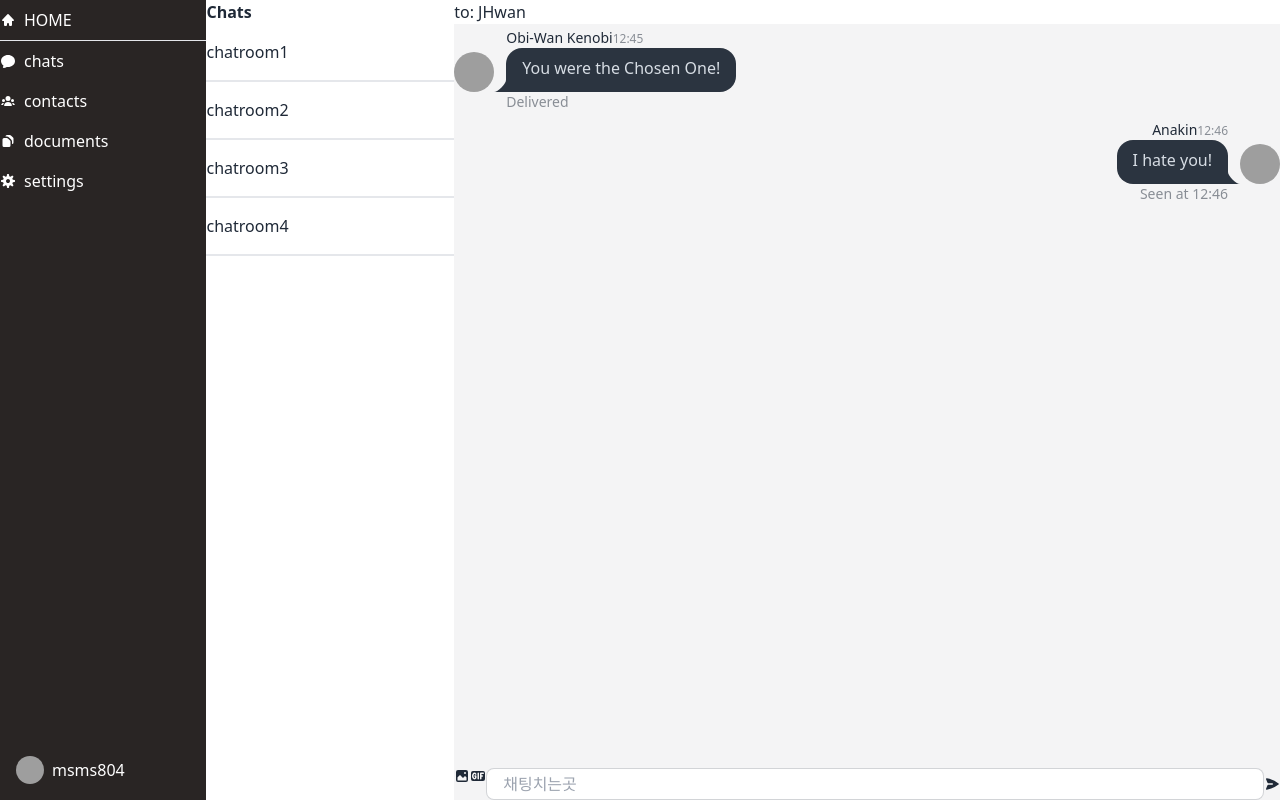
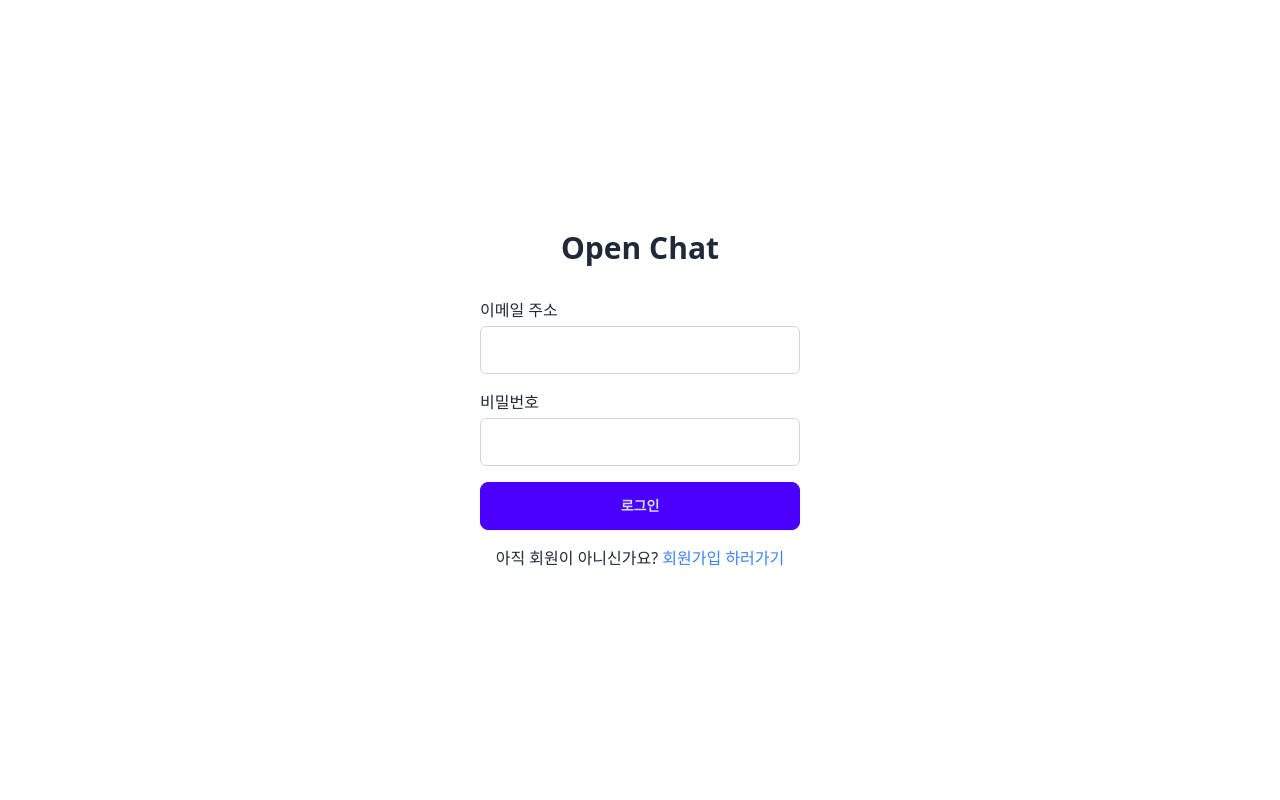
Before and after one commit to msms804/react-chat, a React (Vite) app: page /login in a window 1280 px wide. Built offline with nearby package versions, Linux system fonts and the light colour scheme; grey boxes are pictures that could not be loaded.

Commit message:
react-router-dom 설치 , 로그인페이지 제작

```diff
--- a/package.json
+++ b/package.json
@@ -11,7 +11,8 @@
   },
   "dependencies": {
     "react": "^18.2.0",
-    "react-dom": "^18.2.0"
+    "react-dom": "^18.2.0",
+    "react-router-dom": "^6.22.3"
   },
   "devDependencies": {
     "@types/react": "^18.2.56",
--- a/src/App.tsx
+++ b/src/App.tsx
@@ -2,12 +2,19 @@ import { useState } from 'react'
 import './App.css'
 import ChatContainer from './components/ChatContainer'
 import Main from './pages/Main'
+import { Routes, Route } from 'react-router-dom'
+import Login from './pages/Login'
+import SignUp from './pages/Signup'
 
 function App() {
   //2h~ 메인페이지 디자인
   return (
     <>
-      <Main />
+      <Routes>
+        <Route path='/' Component={Main} />
+        <Route path='/login' Component={Login} />
+        <Route path='/signup' Component={SignUp} />
+      </Routes>
     </>
   )
 }
--- a/src/main.tsx
+++ b/src/main.tsx
@@ -1,10 +1,13 @@
 import React from 'react'
 import ReactDOM from 'react-dom/client'
+import { BrowserRouter } from 'react-router-dom'
 import App from './App.tsx'
 import './index.css'
 
 ReactDOM.createRoot(document.getElementById('root')!).render(
   <React.StrictMode>
-    <App />
+    <BrowserRouter>
+      <App />
+    </BrowserRouter>
   </React.StrictMode>,
 )
--- a/src/pages/Login.tsx
+++ b/src/pages/Login.tsx
@@ -0,0 +1,24 @@
+const Login = () => {
+
+    return (<>
+        <div className="flex flex-col items-center justify-center h-screen">
+            <header className="text-3xl font-bold mb-8">Open Chat</header>
+            <form className="w-80">
+                <label className="block mb-4">
+                    <span>이메일 주소</span>
+                    <input type="email" id="email" name="email" className="input w-full mt-1 border border-gray-300 rounded-md" />
+                </label>
+                <label className="block mb-4">
+                    <span>비밀번호</span>
+                    <input type="password" id="password" name="password" className="input w-full mt-1 border border-gray-300 rounded-md" />
+                </label>
+                <button type="submit" className="btn btn-primary w-full">로그인</button>
+            </form>
+            <div className="mt-4">
+                아직 회원이 아니신가요?&nbsp;
+                <a href="#" className="text-blue-500">회원가입 하러가기</a>
+            </div>
+        </div>
+    </>)
+}
+export default Login;
--- a/src/pages/Main.tsx
+++ b/src/pages/Main.tsx
@@ -8,33 +8,33 @@ const Main = () => {
             {/* <Sidebar /> */}
             <div className="w-1/6 bg-stone-800 text-white flex flex-col">
                 <div className="mb-auto  ">
-                    <div className="flex items-center border-b border-white-500 ">
+                    <div className="flex items-center border-b border-white-500 p-1">
                         <svg xmlns="http://www.w3.org/2000/svg" viewBox="0 0 16 16" fill="currentColor" className="w-4 h-4">
                             <path d="M8.543 2.232a.75.75 0 0 0-1.085 0l-5.25 5.5A.75.75 0 0 0 2.75 9H4v4a1 1 0 0 0 1 1h1a1 1 0 0 0 1-1v-1a1 1 0 1 1 2 0v1a1 1 0 0 0 1 1h1a1 1 0 0 0 1-1V9h1.25a.75.75 0 0 0 .543-1.268l-5.25-5.5Z" />
                         </svg>
 
                         <div className="p-2">HOME</div>
                     </div>
-                    <div className="flex items-center">
+                    <div className="flex items-center p-1">
                         <svg xmlns="http://www.w3.org/2000/svg" viewBox="0 0 16 16" fill="currentColor" className="w-4 h-4">
                             <path fillRule="evenodd" d="M1 8c0-3.43 3.262-6 7-6s7 2.57 7 6-3.262 6-7 6c-.423 0-.838-.032-1.241-.094-.9.574-1.941.948-3.06 1.06a.75.75 0 0 1-.713-1.14c.232-.378.395-.804.469-1.26C1.979 11.486 1 9.86 1 8Z" clipRule="evenodd" />
                         </svg>
                         <div className="p-2">chats</div>
                     </div>
-                    <div className="flex items-center">
+                    <div className="flex items-center p-1">
                         <svg xmlns="http://www.w3.org/2000/svg" viewBox="0 0 16 16" fill="currentColor" className="w-4 h-4">
                             <path d="M8 8a2.5 2.5 0 1 0 0-5 2.5 2.5 0 0 0 0 5ZM3.156 11.763c.16-.629.44-1.21.813-1.72a2.5 2.5 0 0 0-2.725 1.377c-.136.287.102.58.418.58h1.449c.01-.077.025-.156.045-.237ZM12.847 11.763c.02.08.036.16.046.237h1.446c.316 0 .554-.293.417-.579a2.5 2.5 0 0 0-2.722-1.378c.374.51.653 1.09.813 1.72ZM14 7.5a1.5 1.5 0 1 1-3 0 1.5 1.5 0 0 1 3 0ZM3.5 9a1.5 1.5 0 1 0 0-3 1.5 1.5 0 0 0 0 3ZM5 13c-.552 0-1.013-.455-.876-.99a4.002 4.002 0 0 1 7.753 0c.136.535-.324.99-.877.99H5Z" />
                         </svg>
                         <div className="p-2">contacts</div>
                     </div>
-                    <div className="flex items-center">
+                    <div className="flex items-center p-1">
                         <svg xmlns="http://www.w3.org/2000/svg" viewBox="0 0 16 16" fill="currentColor" className="w-4 h-4">
                             <path d="M5.5 3.5A1.5 1.5 0 0 1 7 2h2.879a1.5 1.5 0 0 1 1.06.44l2.122 2.12a1.5 1.5 0 0 1 .439 1.061V9.5A1.5 1.5 0 0 1 12 11V8.621a3 3 0 0 0-.879-2.121L9 4.379A3 3 0 0 0 6.879 3.5H5.5Z" />
                             <path d="M4 5a1.5 1.5 0 0 0-1.5 1.5v6A1.5 1.5 0 0 0 4 14h5a1.5 1.5 0 0 0 1.5-1.5V8.621a1.5 1.5 0 0 0-.44-1.06L7.94 5.439A1.5 1.5 0 0 0 6.878 5H4Z" />
                         </svg>
                         <div className="p-2">documents</div>
                     </div>
-                    <div className="flex items-center">
+                    <div className="flex items-center p-1">
                         <svg xmlns="http://www.w3.org/2000/svg" viewBox="0 0 16 16" fill="currentColor" className="w-4 h-4">
                             <path fillRule="evenodd" d="M6.955 1.45A.5.5 0 0 1 7.452 1h1.096a.5.5 0 0 1 .497.45l.17 1.699c.484.12.94.312 1.356.562l1.321-1.081a.5.5 0 0 1 .67.033l.774.775a.5.5 0 0 1 .034.67l-1.08 1.32c.25.417.44.873.561 1.357l1.699.17a.5.5 0 0 1 .45.497v1.096a.5.5 0 0 1-.45.497l-1.699.17c-.12.484-.312.94-.562 1.356l1.082 1.322a.5.5 0 0 1-.034.67l-.774.774a.5.5 0 0 1-.67.033l-1.322-1.08c-.416.25-.872.44-1.356.561l-.17 1.699a.5.5 0 0 1-.497.45H7.452a.5.5 0 0 1-.497-.45l-.17-1.699a4.973 4.973 0 0 1-1.356-.562L4.108 13.37a.5.5 0 0 1-.67-.033l-.774-.775a.5.5 0 0 1-.034-.67l1.08-1.32a4.971 4.971 0 0 1-.561-1.357l-1.699-.17A.5.5 0 0 1 1 8.548V7.452a.5.5 0 0 1 .45-.497l1.699-.17c.12-.484.312-.94.562-1.356L2.629 4.107a.5.5 0 0 1 .034-.67l.774-.774a.5.5 0 0 1 .67-.033L5.43 3.71a4.97 4.97 0 0 1 1.356-.561l.17-1.699ZM6 8c0 .538.212 1.026.558 1.385l.057.057a2 2 0 0 0 2.828-2.828l-.058-.056A2 2 0 0 0 6 8Z" clipRule="evenodd" />
                         </svg>
--- a/src/pages/Signup.tsx
+++ b/src/pages/Signup.tsx
@@ -0,0 +1,10 @@
+const SignUp = () => {
+
+    return (<>
+        <div>
+            <header>Signup 페이지</header>
+
+        </div>
+    </>)
+}
+export default SignUp;
```
Also changed, not shown: 1 other file (tests, documents, lock files or other folders).
